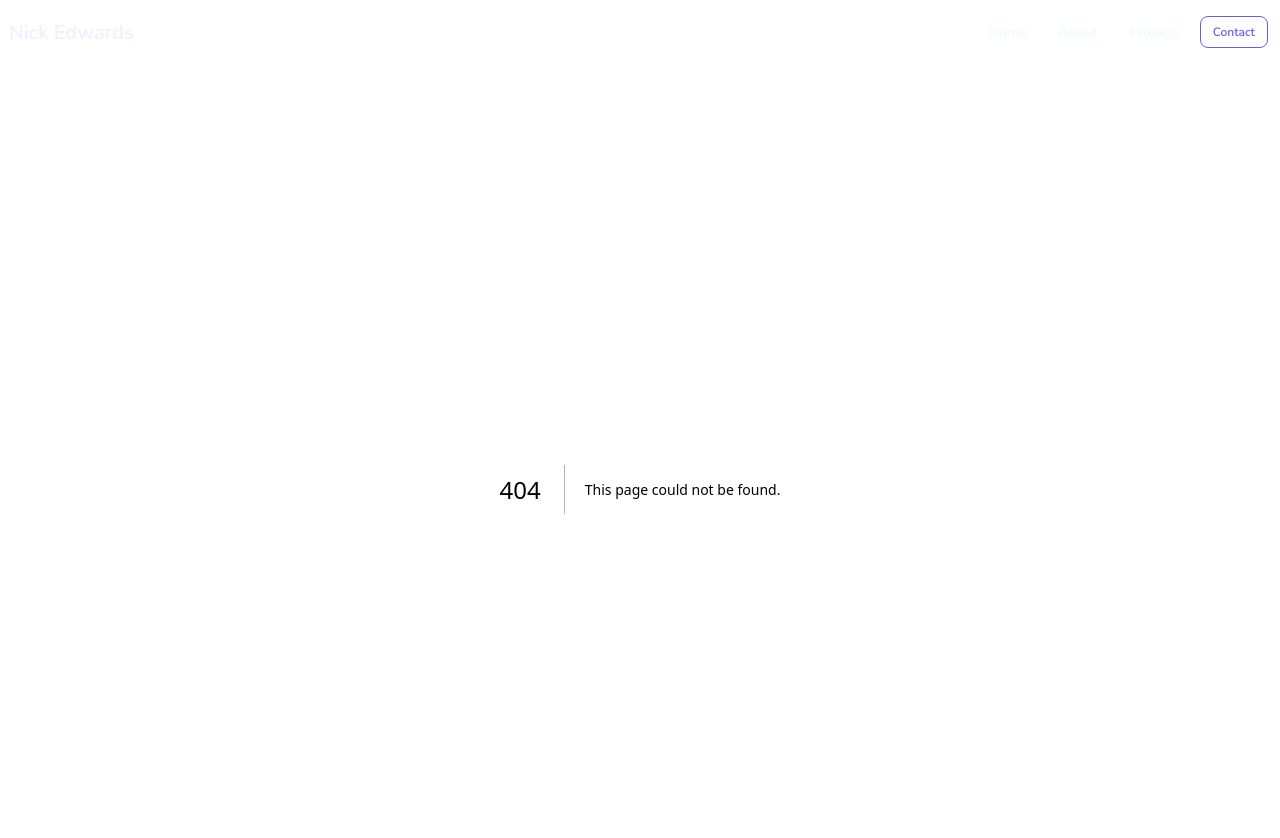
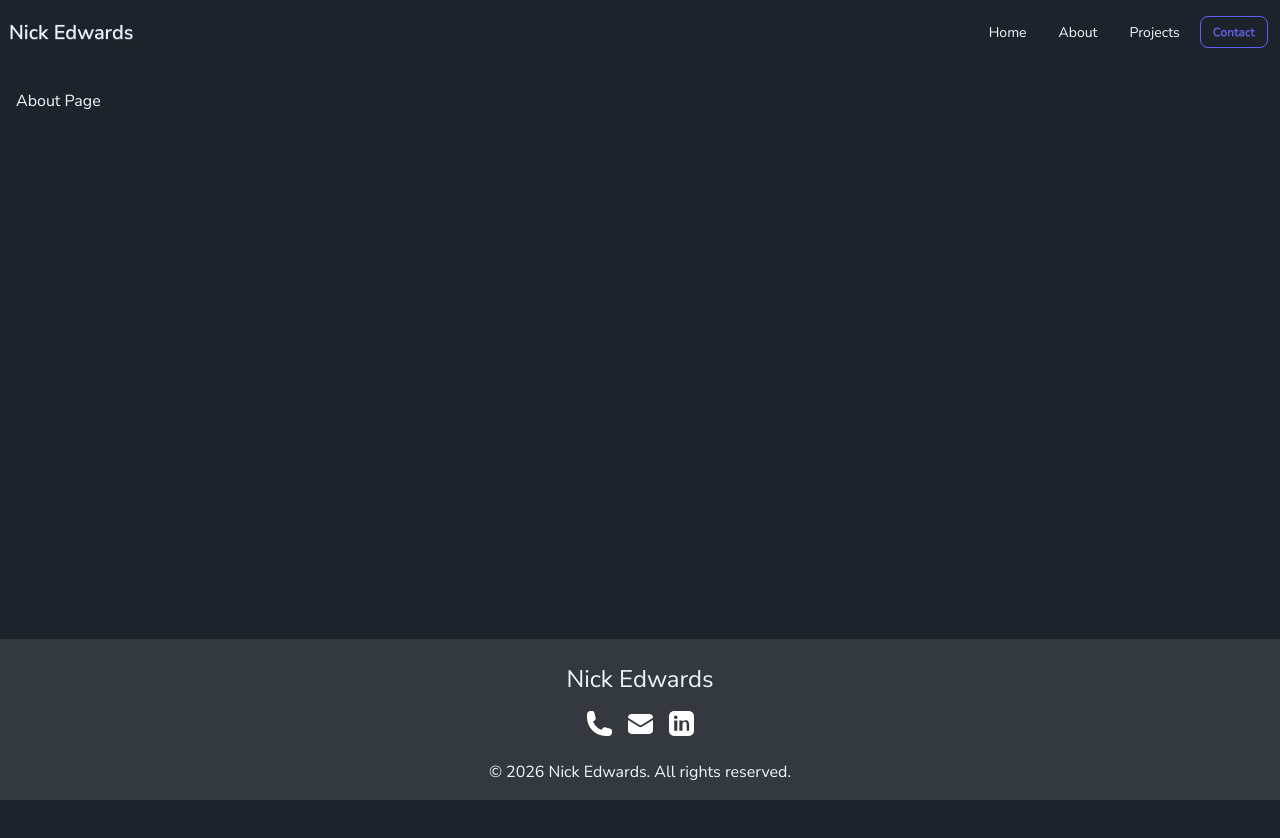
Before and after one commit to PurpleTurtl04/NickEdwards, a Next.js app in the folder portfolio/: page /about in a window 1280 px wide. Before the commit this address had no page. Shown: the top 838 px of the page. After the commit the page ends 800 px from the top, so only its background shows below. Built offline with nearby package versions, Linux system fonts and the light colour scheme.

Commit message:
Added pages for About and Projects. Added Footer component and Contact Modal

```diff
--- /dev/null
+++ b/portfolio/app/about/page.jsx
@@ -0,0 +1,3 @@
+export default function About() {
+    return <div>About Page</div>;
+}
--- a/portfolio/app/layout.jsx
+++ b/portfolio/app/layout.jsx
@@ -1,6 +1,8 @@
 import { Nunito_Sans } from 'next/font/google';
 import './globals.css';
 import Navbar from '@/components/navbar';
+import ContactModal from '@/components/contact-modal';
+import Footer from '@/components/footer';
 
 const nunitoSans = Nunito_Sans({
     variable: '--font-nunito-sans',
@@ -21,6 +23,8 @@ export default function RootLayout({ children }) {
                 <main className='container mx-auto grow px-4 py-6'>
                     {children}
                 </main>
+                <ContactModal />
+                <Footer />
             </body>
         </html>
     );
--- /dev/null
+++ b/portfolio/app/projects/page.jsx
@@ -0,0 +1,3 @@
+export default function Projects() {
+    return <div>Projects Page</div>;
+}
--- /dev/null
+++ b/portfolio/components/contact-modal.jsx
@@ -0,0 +1,43 @@
+'use client';
+
+import { usePathname, useRouter, useSearchParams } from 'next/navigation';
+
+//import SignUpField from '@/components/sign-up-field';
+
+export default function ContactModal() {
+    const pathname = usePathname();
+    const router = useRouter();
+    const searchParams = useSearchParams();
+
+    // Checks if the URL has ?modal=open
+    const isOpen = searchParams.get('modal') === 'open';
+
+    const closeModal = () => {
+        // Navigates back to the page without the modal query param
+        router.push(pathname, { scroll: false });
+    };
+
+    if (!isOpen) return null;
+
+    return (
+        <dialog open className='modal modal-open'>
+            <div className='modal-box max-w-md'>
+                <button
+                    onClick={closeModal}
+                    className='btn btn-sm btn-circle btn-ghost absolute top-2 right-2'
+                >
+                    ✕
+                </button>
+                <form className='space-y-4 py-4'>
+                    <h3 className='text-lg font-bold'>
+                        Let&apos;s work together!
+                    </h3>
+                    <p className='pt-4 pb-2'>Cell: 502-299-6425</p>
+                    <p className='pb-4'>Email: nledwa01@gmail.com</p>
+                    {/* <SignUpField /> */}
+                </form>
+            </div>
+            <label className='modal-backdrop' onClick={closeModal}></label>
+        </dialog>
+    );
+}
--- /dev/null
+++ b/portfolio/components/footer.jsx
@@ -0,0 +1,44 @@
+import Image from 'next/image';
+
+export default function Footer() {
+    return (
+        <footer className='mt-30 flex flex-col items-center justify-center bg-white/10 lg:mt-40'>
+            <h2 className='mt-6 pb-4 text-2xl'>Nick Edwards</h2>
+            <div className='flex items-center justify-center gap-4 pb-6'>
+                <a
+                    href='tel:+15022996425'
+                    title='Click to call: +1 (502) 299-6425'
+                >
+                    <Image
+                        src='/images/Phone.svg'
+                        width='25'
+                        height='25'
+                        alt='A phone symbol'
+                    />
+                </a>
+                <a href='mailto:nledwa01@gmail.com'>
+                    <Image
+                        src='/images/Mail.svg'
+                        width='25'
+                        height='25'
+                        alt='A mail envelope'
+                    />
+                </a>
+                <a
+                    href='https://www.linkedin.com/in/nickedwards4186/'
+                    target='blank'
+                >
+                    <Image
+                        src='/images/LinkedIn.svg'
+                        width='25'
+                        height='25'
+                        alt='The LinkedIn logo'
+                    />
+                </a>
+            </div>
+            <p className='mb-4'>
+                &copy; 2026 Nick Edwards. All rights reserved.
+            </p>
+        </footer>
+    );
+}
```
